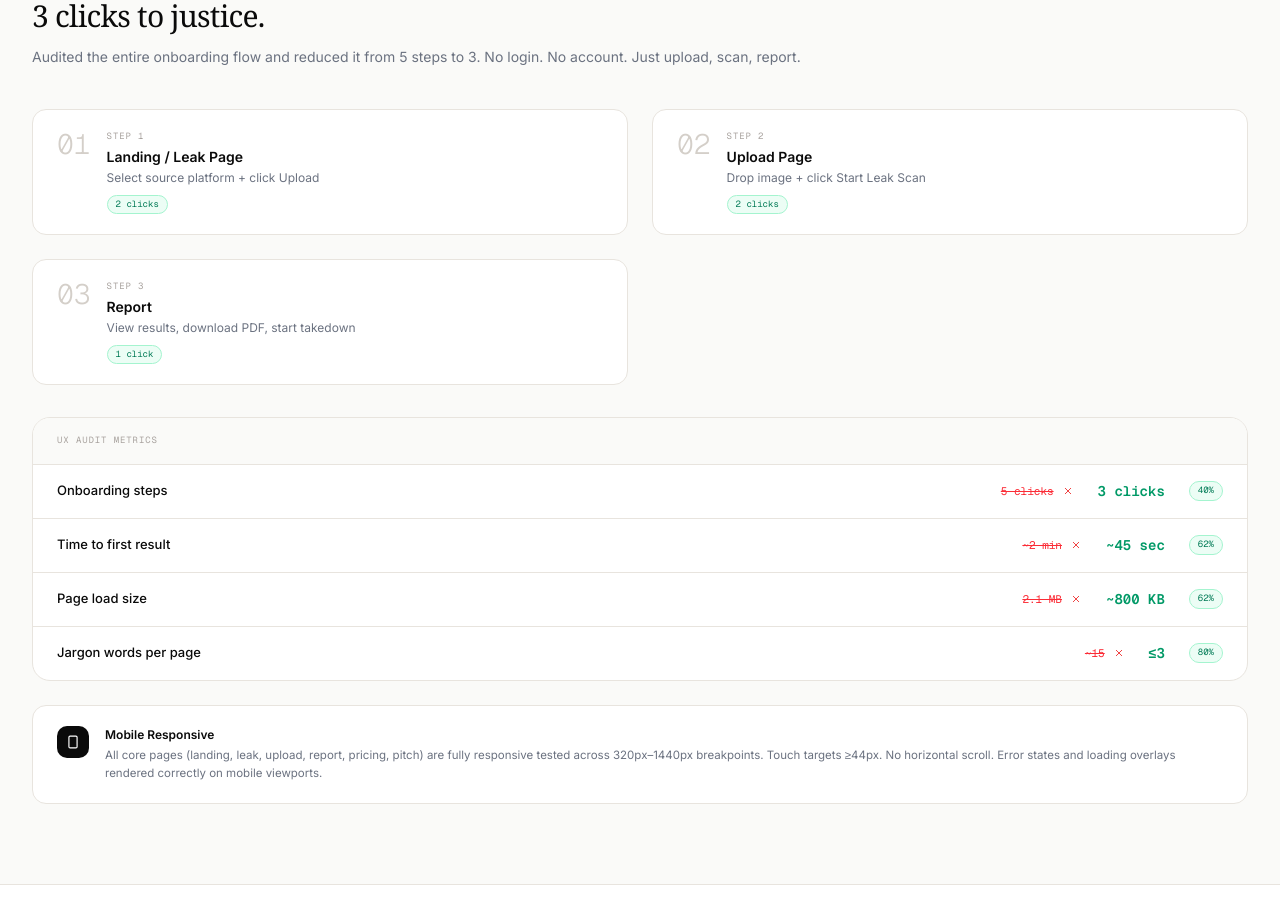
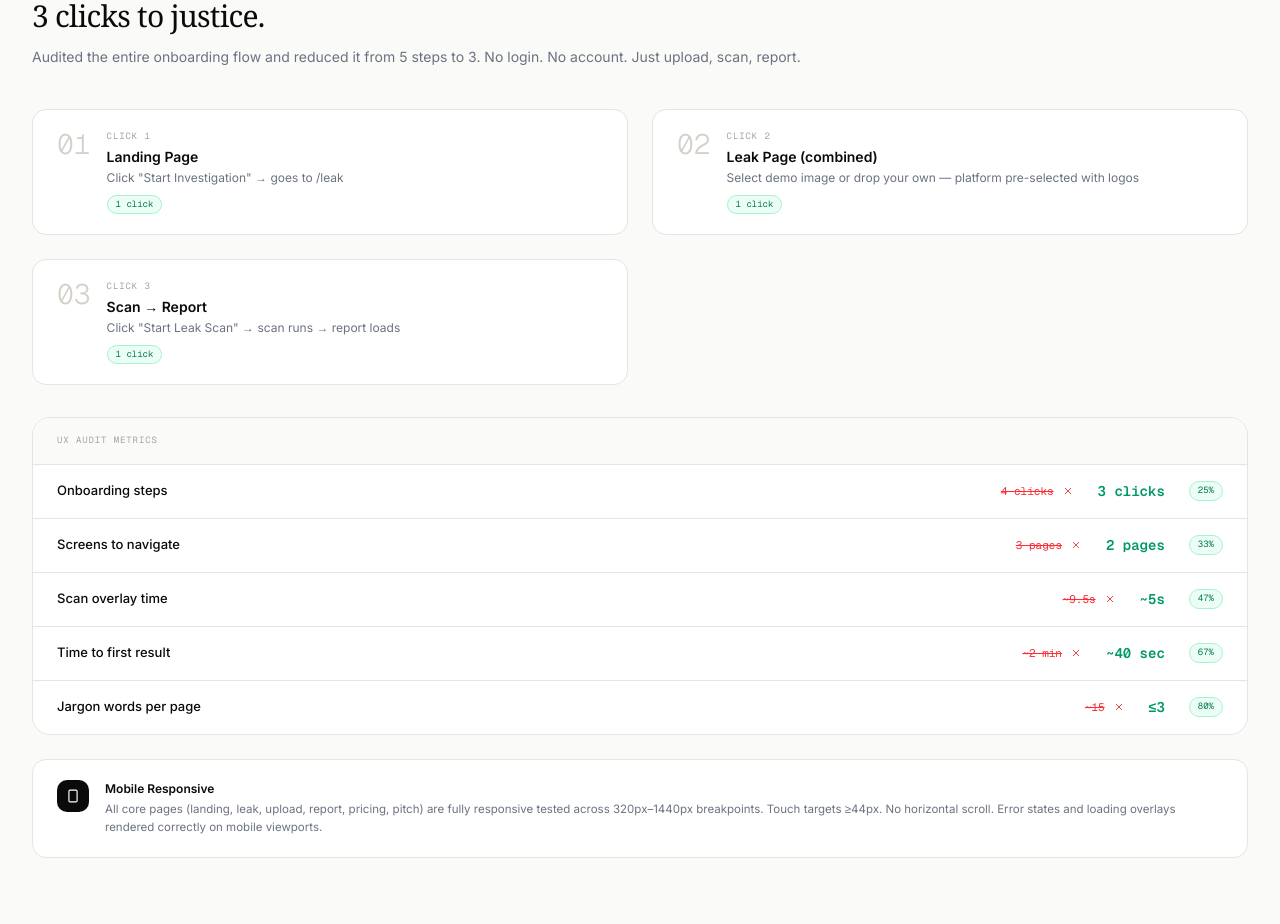
Before and after one commit to icancodefyi/forensics-pipeline, a Next.js app in the folder apps/web/: page /pitch in a window 1280 px wide. Shown: the part 5520-6444 px from the top of the page. Built offline with nearby package versions, Linux system fonts and the light colour scheme.

Commit message:
update pitch UX section with accurate 3-click flow metrics

```diff
--- a/apps/web/app/pitch/page.tsx
+++ b/apps/web/app/pitch/page.tsx
@@ -30,9 +30,10 @@ const FEEDBACK_LOG = [
 ];
 
 const METRICS = [
-  { label: "Onboarding steps", before: "5 clicks", after: "3 clicks", reduction: "40%" },
-  { label: "Time to first result", before: "~2 min", after: "~45 sec", reduction: "62%" },
-  { label: "Page load size", before: "2.1 MB", after: "~800 KB", reduction: "62%" },
+  { label: "Onboarding steps", before: "4 clicks", after: "3 clicks", reduction: "25%" },
+  { label: "Screens to navigate", before: "3 pages", after: "2 pages", reduction: "33%" },
+  { label: "Scan overlay time", before: "~9.5s", after: "~5s", reduction: "47%" },
+  { label: "Time to first result", before: "~2 min", after: "~40 sec", reduction: "67%" },
   { label: "Jargon words per page", before: "~15", after: "≤3", reduction: "80%" },
 ];
 
@@ -506,9 +507,9 @@ export default function PitchPage() {
 
           <div className="grid grid-cols-1 lg:grid-cols-2 gap-6 mb-8">
             {[
-              { step: "Step 1", page: "Landing / Leak Page", action: "Select source platform + click Upload", click: "2 clicks", icon: "01" },
-              { step: "Step 2", page: "Upload Page", action: "Drop image + click Start Leak Scan", click: "2 clicks", icon: "02" },
-              { step: "Step 3", page: "Report", action: "View results, download PDF, start takedown", click: "1 click", icon: "03" },
+              { step: "Click 1", page: "Landing Page", action: "Click \"Start Investigation\" → goes to /leak", click: "1 click", icon: "01" },
+              { step: "Click 2", page: "Leak Page (combined)", action: "Select demo image or drop your own — platform pre-selected with logos", click: "1 click", icon: "02" },
+              { step: "Click 3", page: "Scan → Report", action: "Click \"Start Leak Scan\" → scan runs → report loads", click: "1 click", icon: "03" },
             ].map((s) => (
               <div key={s.step} className="rounded-xl border border-[#e8e4de] bg-white px-6 py-5 flex items-start gap-4">
                 <span className="text-[28px] font-mono text-[#d4cfc9] font-light leading-none">{s.icon}</span>
```
